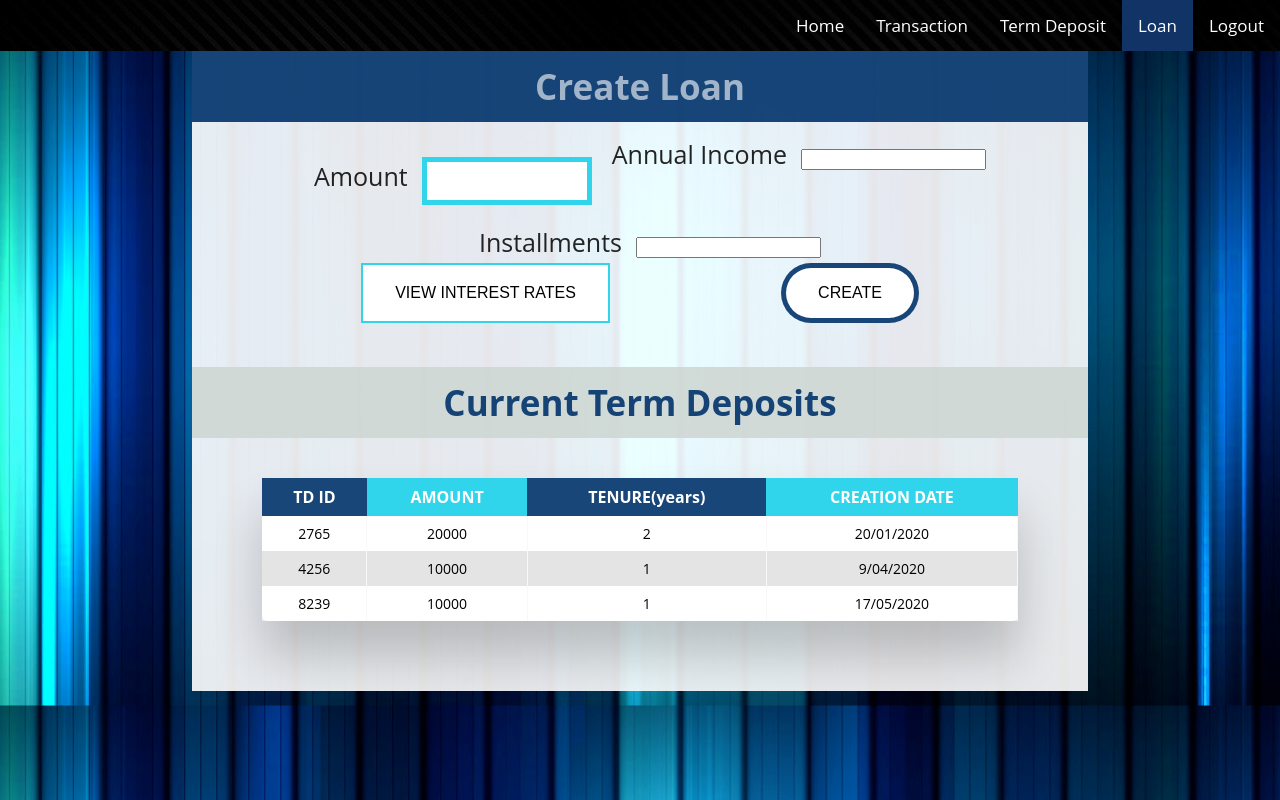
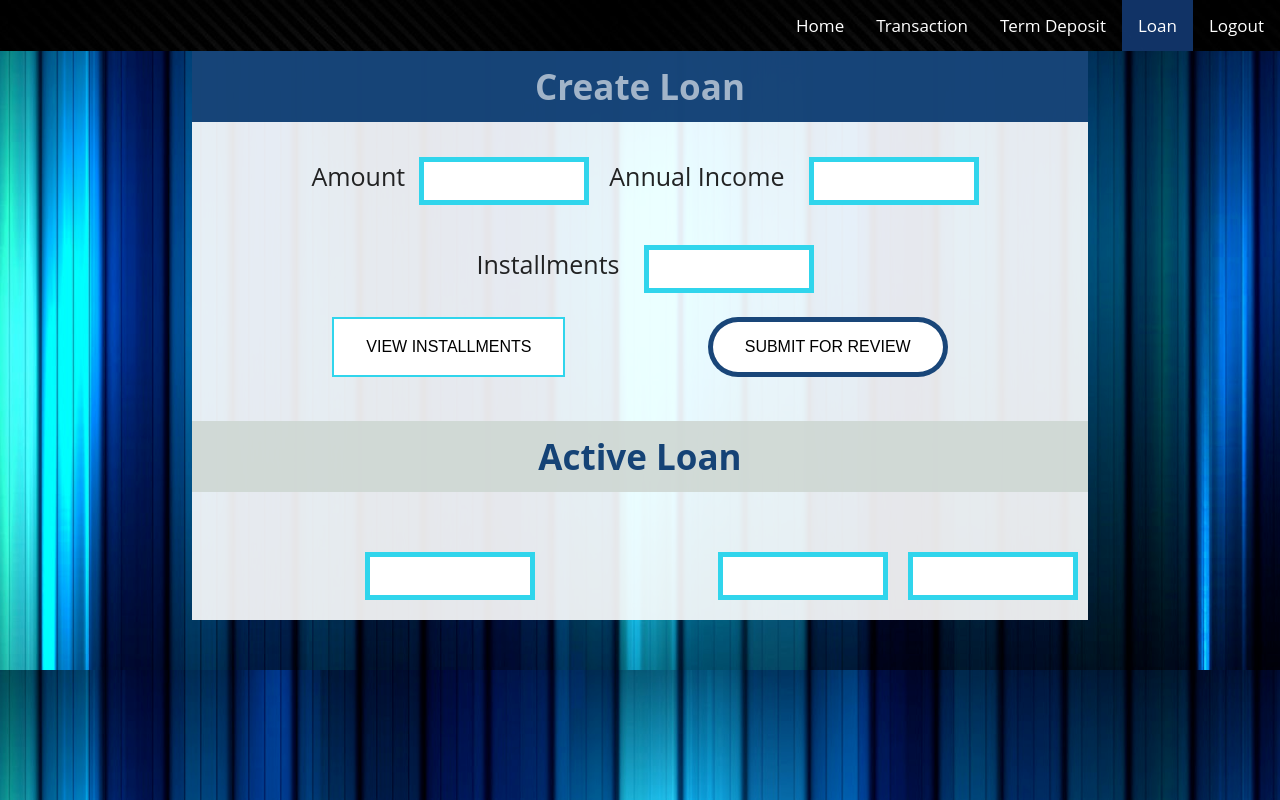
Before and after one commit to MiSF1T/micro-finance-system, a PHP site: page /loan.html in a window 1280 px wide. Run offline with PHP 8.4, Linux system fonts and the light colour scheme.

Commit message:
Loan Update

```diff
--- a/loan/loan.html
+++ b/loan/loan.html
@@ -47,80 +47,23 @@
 
         <!--Container for buttons-------------------->
         <div class="flex-container3">
-            <button type="button" name="info" class="button button1">VIEW INTEREST RATES</button>
+            <button type="button" name="info" class="button button1">VIEW INSTALLMENTS</button>
 
-            <button type="button" name="create" class="button button2">CREATE</button>
+            <button type="button" name="create" class="button button2">SUBMIT FOR REVIEW</button>
         </div>
         <!------------------------------------------->
 
         <!--View TD block---------------------------->
         <div class="block2">
-            <h1 class="B">Current Term Deposits</h1>
+            <h1 class="B">Active Loan</h1>
         </div>
         <!------------------------------------------->
 
-        <!--Current term deposit table(responsive container)
-        <div class="table-wrapper">
-            <table>
-                <th>TD ID</th>
-                <th>AMOUNT</th>
-                <th>TENURE(years)</th>
-                <th>CREATION DATE</th>
-
-                <tr>
-                    <td>8765</td>
-                    <td>20000</td>
-                    <td>2</td>
-                    <td>20/01/2020</td>
-                </tr>
-                <tr>
-                    <td>4256</td>
-                    <td>10000</td>
-                    <td>1</td>
-                    <td>9/04/2020</td>
-                </tr>
-                <tr>
-                    <td>2765</td>
-                    <td>10000</td>
-                    <td>1</td>
-                    <td>17/05/2020</td>
-                </tr>
-            </table>
-        </div>-->
-
-        <!--Current TD table #2------------------------->
-        <div class="table-wrapper">
-            <table class="fl-table">
-                <thead>
-                <tr>
-                    <th>TD ID</th>
-                    <th>AMOUNT</th>
-                    <th>TENURE(years)</th>
-                    <th>CREATION DATE</th>
-                </tr>
-                </thead>
-
-                <tbody>
-                <tr>
-                    <td>2765</td>
-                    <td>20000</td>
-                    <td>2</td>
-                    <td>20/01/2020</td>
-                </tr>
-                <tr>
-                    <td>4256</td>
-                    <td>10000</td>
-                    <td>1</td>
-                    <td>9/04/2020</td>
-                </tr>
-                <tr>
-                    <td>8239</td>
-                    <td>10000</td>
-                    <td>1</td>
-                    <td>17/05/2020</td>
-                </tr>
-                <tbody>
-            </table>
+        <!--Active Loan------------------------->
+        <div class="flex-container2">
+            <input type="number" class="input-field" name="amount" id="amount">
+            <input type="number" class="input-field" name="ann" id="ann">
+            <input type="number" class="input-field" name="installment" id="installment">
         </div>
         <!---------------------------------------------->
 
--- a/loan/styles/style.css
+++ b/loan/styles/style.css
@@ -118,7 +118,7 @@ textarea:focus, input:focus {
     font-size: 16px;
 }
 
-#tenure {
+#ann {
     /*position: relative;
     top: 50px;
     left: 350px;*/
@@ -128,6 +128,18 @@ textarea:focus, input:focus {
     color: rgba(27, 27, 27, 0.8);
     margin:20px 10px;
     font-size: 16px;
+}
+
+#installment {
+  /*position: relative;
+  top: 50px;
+  left: 350px;*/
+  border: 5px solid rgba(26, 209, 234, 0.9);
+  padding: 10px 0;
+  width: 160px;
+  color: rgba(27, 27, 27, 0.8);
+  margin:20px 10px;
+  font-size: 16px;
 }
 
 /* Style input labels */
```
